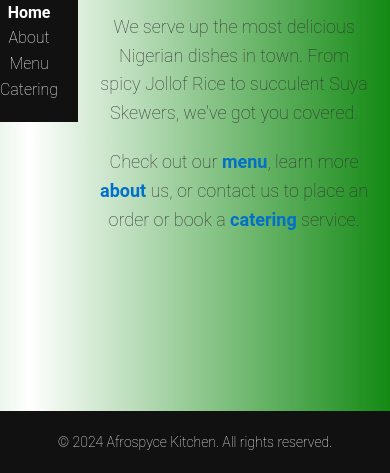
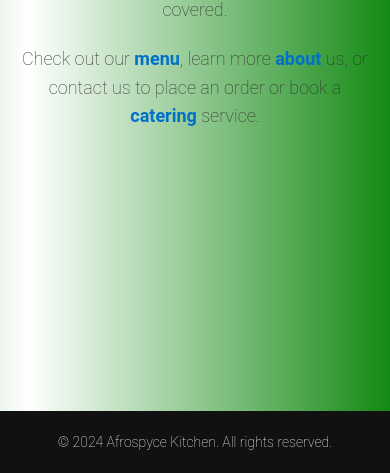
Before and after one commit to laughablesable/Afrospyce, a plain HTML site: page index.html in a window 390 px wide. Shown: the part 371-844 px from the top of the page. Drawn offline with Linux system fonts and the light colour scheme.

Commit message:
Update styles.css

```diff
--- a/styles.css
+++ b/styles.css
@@ -195,31 +195,3 @@ body.catering {
     padding: 50px;
     text-align: center;
 }
-/* styles.css */
-@media only screen and (max-width: 768px) {
-    html, body {
-        margin: 0;
-        padding: 0;
-        width: 100%;
-        height: 100%;
-        overflow: hidden; /* Prevent scrolling */
-        touch-action: manipulation; /* Disable default touch interactions like zooming */
-    }
-
-    body {
-        display: flex;
-        justify-content: center;
-        align-items: center;
-        font-family: Arial, sans-serif;
-
-    }
-
-    /* Example of a centered container */
-    .container {
-        width: 100%;
-        max-width: 600px; /* Adjust as needed */
-        padding: 20px;
-        box-sizing: border-box;
-
-    }
-}
```
